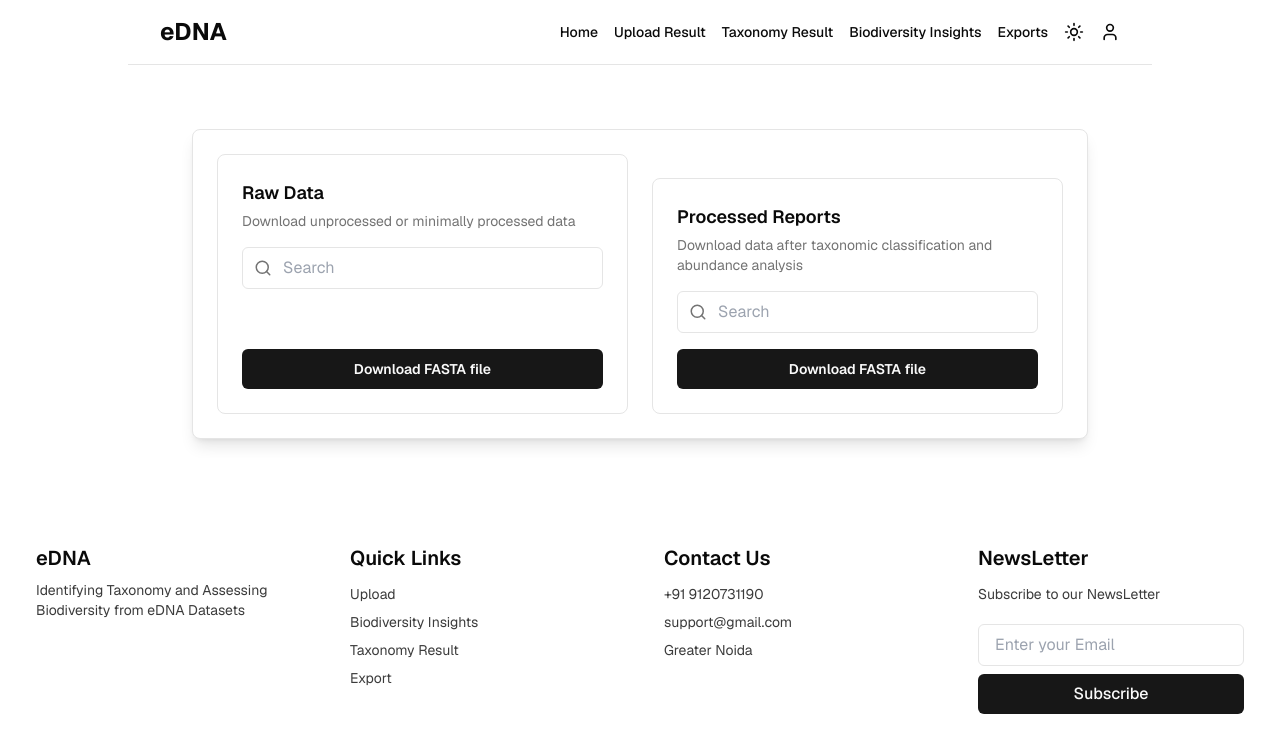
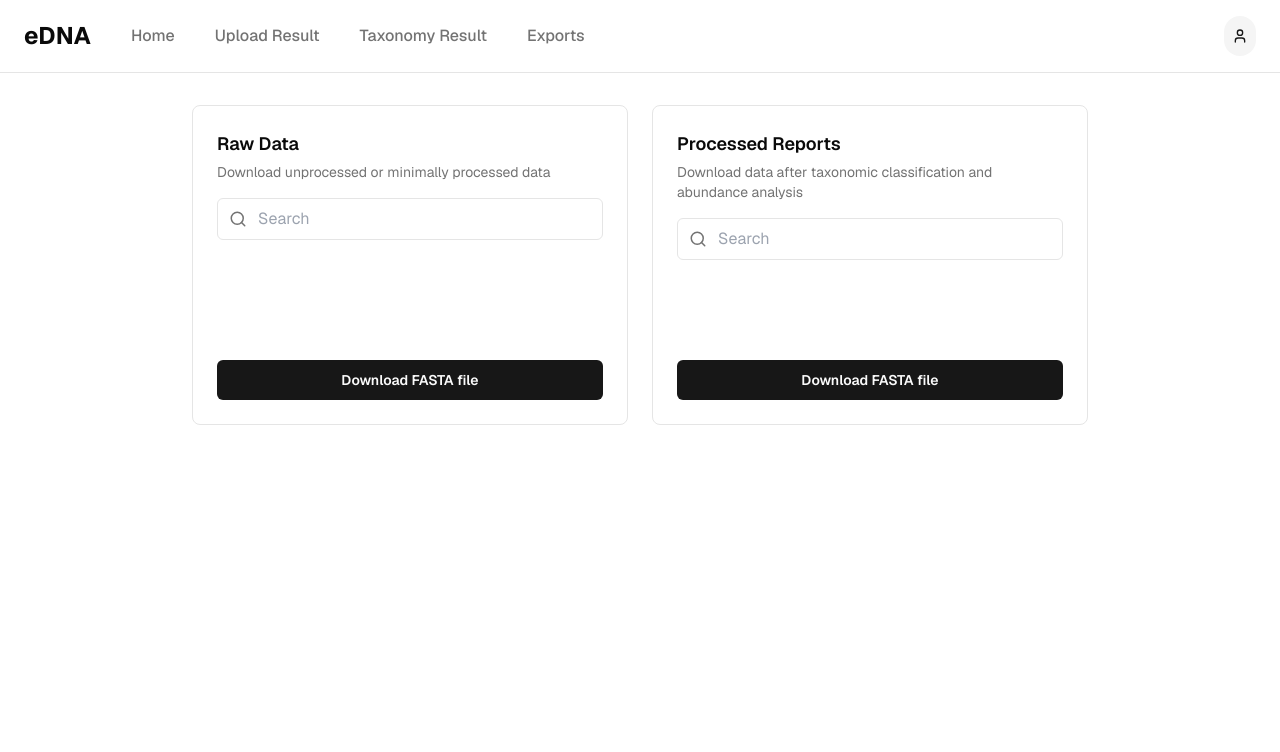
Before and after one commit to YajjatGupta/Edna-Project, a Next.js app in the folder frontend/: page /exports in a window 1280 px wide. Shown: the top 752 px of the page. Built offline with nearby package versions, Linux system fonts and the light colour scheme.

Commit message:
frontend almost done

```diff
--- a/frontend/app/exports/page.tsx
+++ b/frontend/app/exports/page.tsx
@@ -1,50 +1,108 @@
 "use client";
 
-import React from "react";
+import React, { useEffect, useState } from "react";
 import { Button } from "@/components/ui/button";
-import { Search, Sun, User } from "lucide-react"; // Added Sun and User icons
+import {
+  Sheet,
+  SheetContent,
+  SheetHeader,
+  SheetTitle,
+  SheetTrigger,
+} from "@/components/ui/sheet";
+import { Menu, Search, User, Sun } from "lucide-react";
 
-export default function ExportsPage() {
+function Header() {
   const navItems = [
     { name: "Home", href: "/" },
     { name: "Upload Result", href: "/upload-data" },
     { name: "Taxonomy Result", href: "/analysis-results" },
-    { name: "Biodiversity Insights", href: "/biodiversity-insights" },
     { name: "Exports", href: "/exports" },
   ];
 
+  return (
+    <header className="w-full max-w-[1320px] mx-auto py-4 px-6 border-b border-border">
+      <div className="flex items-center justify-between">
+        <div className="flex items-center gap-6">
+          <span className="text-2xl font-bold">eDNA</span>
+          <nav className="hidden md:flex items-center gap-2">
+            {navItems.map((item) => (
+              <a
+                key={item.name}
+                href={item.href}
+                className="text-muted-foreground hover:text-foreground px-4 py-2 rounded-full font-medium transition-colors"
+              >
+                {item.name}
+              </a>
+            ))}
+          </nav>
+        </div>
+        <div className="flex items-center gap-4">
+          {/* <Button className="p-2 rounded-full bg-secondary text-secondary-foreground hover:bg-secondary/90 hidden md:block">
+            <Sun className="h-5 w-5" />
+          </Button> */}
+          <Button className="p-2 rounded-full bg-secondary text-secondary-foreground hover:bg-secondary/90 hidden md:block">
+            <User className="h-5 w-5" />
+          </Button>
+          <Sheet>
+            <SheetTrigger asChild className="md:hidden">
+              <Button variant="ghost" size="icon">
+                <Menu className="h-7 w-7" />
+              </Button>
+            </SheetTrigger>
+            <SheetContent side="bottom" className="bg-background border-t border-border text-foreground">
+              <SheetHeader>
+                <SheetTitle className="text-xl font-semibold">Navigation</SheetTitle>
+              </SheetHeader>
+              <nav className="flex flex-col gap-4 mt-6">
+                {navItems.map((item) => (
+                  <a
+                    key={item.name}
+                    href={item.href}
+                    className="text-muted-foreground hover:text-foreground text-lg py-2"
+                  >
+                    {item.name}
+                  </a>
+                ))}
+              </nav>
+            </SheetContent>
+          </Sheet>
+        </div>
+      </div>
+    </header>
+  );
+}
+
+export default function ExportsPage() {
+  const [showFooter, setShowFooter] = useState(false);
+
   const handleExport = (type: string) => {
     console.log(`Exporting ${type} data...`);
-    // NOTE: alert() has been replaced with a console log for functionality
-    // in this environment. You can implement a custom modal or message
-    // box here for a better user experience.
   };
+
+  // Show footer after scrolling a little
+  useEffect(() => {
+    const handleScroll = () => {
+      if (window.scrollY > 50) {
+        setShowFooter(true);
+      } else {
+        setShowFooter(false);
+      }
+    };
+
+    window.addEventListener("scroll", handleScroll);
+    return () => window.removeEventListener("scroll", handleScroll);
+  }, []);
 
   return (
     <div className="flex flex-col min-h-screen bg-background text-foreground">
       {/* Header */}
-      <header className="w-full max-w-5xl mx-auto flex items-center justify-between p-4 px-8 border-b border-border mb-8">
-        <h1 className="text-2xl font-bold">eDNA</h1>
-        <div className="flex items-center gap-4 text-sm font-medium">
-          <nav className="hidden md:flex items-center gap-4">
-            {navItems.map((item) => (
-              <a key={item.name} href={item.href} className="hover:underline">
-                {item.name}
-              </a>
-            ))}
-          </nav>
-          <div className="flex items-center gap-4">
-            <Sun size={20} className="text-foreground cursor-pointer" />
-            <User size={20} className="text-foreground cursor-pointer" />
-          </div>
-        </div>
-      </header>
+      <Header />
 
       {/* Main Content */}
-      <div className="flex-grow flex flex-col items-center pt-8">
-        <main className="w-full max-w-4xl p-6 bg-card rounded-lg border border-border shadow-lg space-y-6 flex flex-col md:flex-row gap-6 items-stretch">
-          {/* Raw Data section */}
-          <div className="flex-1 p-6 border border-border rounded-lg bg-background flex flex-col justify-between">
+      <main className="flex-grow flex flex-col items-center pt-8 px-6 md:px-12">
+        <div className="w-full max-w-4xl flex flex-col md:flex-row gap-6">
+          {/* Raw Data */}
+          <div className="flex-1 p-6 border border-border rounded-lg bg-background flex flex-col justify-between min-h-[320px]">
             <div>
               <h3 className="text-lg font-semibold">Raw Data</h3>
               <p className="text-sm text-muted-foreground mt-1">
@@ -56,7 +114,10 @@ export default function ExportsPage() {
                   placeholder="Search"
                   className="w-full pl-10 pr-4 py-2 border rounded-md focus:outline-none focus:ring-2 focus:ring-primary bg-card text-foreground"
                 />
-                <Search className="absolute left-3 top-1/2 -translate-y-1/2 text-muted-foreground" size={18} />
+                <Search
+                  className="absolute left-3 top-1/2 -translate-y-1/2 text-muted-foreground"
+                  size={18}
+                />
               </div>
             </div>
             <Button
@@ -67,12 +128,13 @@ export default function ExportsPage() {
             </Button>
           </div>
 
-          {/* Processed Reports section */}
-          <div className="flex-1 p-6 border border-border rounded-lg bg-background flex flex-col justify-between">
+          {/* Processed Reports */}
+          <div className="flex-1 p-6 border border-border rounded-lg bg-background flex flex-col justify-between min-h-[320px]">
             <div>
               <h3 className="text-lg font-semibold">Processed Reports</h3>
               <p className="text-sm text-muted-foreground mt-1">
-                Download data after taxonomic classification and abundance analysis
+                Download data after taxonomic classification and abundance
+                analysis
               </p>
               <div className="relative mt-4">
                 <input
@@ -80,7 +142,10 @@ export default function ExportsPage() {
                   placeholder="Search"
                   className="w-full pl-10 pr-4 py-2 border rounded-md focus:outline-none focus:ring-2 focus:ring-primary bg-card text-foreground"
                 />
-                <Search className="absolute left-3 top-1/2 -translate-y-1/2 text-muted-foreground" size={18} />
+                <Search
+                  className="absolute left-3 top-1/2 -translate-y-1/2 text-muted-foreground"
+                  size={18}
+                />
               </div>
             </div>
             <Button
@@ -90,18 +155,26 @@ export default function ExportsPage() {
               Download FASTA file
             </Button>
           </div>
-        </main>
-      </div>
+        </div>
+      </main>
 
-      {/* Footer */}
-      <footer className="w-full max-w-[1320px] mx-auto px-5 py-10 md:py-[70px] bg-background">
+      {/* Footer (appears after scrolling) */}
+      <footer
+        className={`w-full max-w-[1320px] mx-auto px-5 py-10 md:py-[70px] bg-background mt-20 transition-opacity duration-700 ${
+          showFooter ? "opacity-100" : "opacity-0 pointer-events-none"
+        }`}
+      >
         <div className="grid grid-cols-1 md:grid-cols-2 lg:grid-cols-4 gap-8 md:gap-12 p-4">
           <div className="flex flex-col gap-2">
             <h3 className="text-foreground text-xl font-semibold">eDNA</h3>
-            <p className="text-foreground/80 text-sm font-normal">Identifying Taxonomy and Assessing Biodiversity from eDNA Datasets</p>
+            <p className="text-foreground/80 text-sm font-normal">
+              Identifying Taxonomy and Assessing Biodiversity from eDNA Datasets
+            </p>
           </div>
           <div className="flex flex-col gap-3">
-            <h3 className="text-foreground text-xl font-semibold">Quick Links</h3>
+            <h3 className="text-foreground text-xl font-semibold">
+              Quick Links
+            </h3>
             <div className="flex flex-col gap-2">
               <a href="#" className="text-foreground/80 text-sm font-normal transition-transform transform hover:scale-[1.02] hover:underline">Upload</a>
               <a href="#" className="text-foreground/80 text-sm font-normal transition-transform transform hover:scale-[1.02] hover:underline">Biodiversity Insights</a>
@@ -110,7 +183,9 @@ export default function ExportsPage() {
             </div>
           </div>
           <div className="flex flex-col gap-3">
-            <h3 className="text-foreground text-xl font-semibold">Contact Us</h3>
+            <h3 className="text-foreground text-xl font-semibold">
+              Contact Us
+            </h3>
             <div className="flex flex-col gap-2">
               <p className="text-foreground/80 text-sm font-normal transition-transform transform hover:scale-[1.02]">+91 9120731190</p>
               <p className="text-foreground/80 text-sm font-normal transition-transform transform hover:scale-[1.02]">support@gmail.com</p>
@@ -118,15 +193,19 @@ export default function ExportsPage() {
             </div>
           </div>
           <div className="flex flex-col gap-3">
-            <h3 className="text-foreground text-xl font-semibold">NewsLetter</h3>
-            <p className="text-foreground/80 text-sm font-normal">Subscribe to our NewsLetter</p>
+            <h3 className="text-foreground text-xl font-semibold">
+              Newsletter
+            </h3>
+            <p className="text-foreground/80 text-sm font-normal">Subscribe to our Newsletter</p>
             <div className="flex flex-col gap-2 mt-2">
               <input
                 type="email"
                 placeholder="Enter your Email"
                 className="px-4 py-2 border rounded-md focus:outline-none focus:ring-2 focus:ring-primary bg-card text-foreground"
               />
-              <button className="bg-primary text-primary-foreground px-4 py-2 rounded-md font-medium transition-transform transform hover:scale-[1.02]">Subscribe</button>
+              <button className="bg-primary text-primary-foreground px-4 py-2 rounded-md font-medium transition-transform transform hover:scale-[1.02]">
+                Subscribe
+              </button>
             </div>
           </div>
         </div>
--- a/frontend/app/upload-data/page.tsx
+++ b/frontend/app/upload-data/page.tsx
@@ -3,9 +3,69 @@
 import React, { useState, useRef, useEffect } from "react";
 import { Button } from "@/components/ui/button";
 import { Sheet, SheetContent, SheetHeader, SheetTitle, SheetTrigger } from "@/components/ui/sheet";
-import { Menu, Upload } from "lucide-react";
-import { useRouter } from "next/navigation";
-import Link from "next/link";
+import { Menu, Upload, Sun, User } from "lucide-react";
+
+// Header Component from the Exports Page
+function Header() {
+  const navItems = [
+    { name: "Home", href: "/" },
+    { name: "Upload Result", href: "/upload-data" },
+    { name: "Taxonomy Result", href: "/analysis-results" },
+    { name: "Exports", href: "/exports" },
+  ];
+
+  return (
+    <header className="w-full max-w-[1320px] mx-auto py-4 px-6 border-b border-border">
+      <div className="flex items-center justify-between">
+        <div className="flex items-center gap-6">
+          <span className="text-2xl font-bold">eDNA</span>
+          <nav className="hidden md:flex items-center gap-2">
+            {navItems.map((item) => (
+              <a
+                key={item.name}
+                href={item.href}
+                className="text-muted-foreground hover:text-foreground px-4 py-2 rounded-full font-medium transition-colors"
+              >
+                {item.name}
+              </a>
+            ))}
+          </nav>
+        </div>
+        <div className="flex items-center gap-4">
+          {/* <Button className="p-2 rounded-full bg-secondary text-secondary-foreground hover:bg-secondary/90 hidden md:block">
+            <Sun className="h-5 w-5" />
+          </Button> */}
+          <Button className="p-2 rounded-full bg-secondary text-secondary-foreground hover:bg-secondary/90 hidden md:block">
+            <User className="h-5 w-5" />
+          </Button>
+          <Sheet>
+            <SheetTrigger asChild className="md:hidden">
+              <Button variant="ghost" size="icon">
+                <Menu className="h-7 w-7" />
+              </Button>
+            </SheetTrigger>
+            <SheetContent side="bottom" className="bg-background border-t border-border text-foreground">
+              <SheetHeader>
+                <SheetTitle className="text-xl font-semibold">Navigation</SheetTitle>
+              </SheetHeader>
+              <nav className="flex flex-col gap-4 mt-6">
+                {navItems.map((item) => (
+                  <a
+                    key={item.name}
+                    href={item.href}
+                    className="text-muted-foreground hover:text-foreground text-lg py-2"
+                  >
+                    {item.name}
+                  </a>
+                ))}
+              </nav>
+            </SheetContent>
+          </Sheet>
+        </div>
+      </div>
+    </header>
+  );
+}
 
 // Footer Component
 const LocalFooter = () => (
@@ -50,19 +110,30 @@ const LocalFooter = () => (
   </footer>
 );
 
+// Define the props interface for MessageModal
+interface MessageModalProps {
+  message: string;
+  onClose: () => void;
+}
+
+// Message Modal Component
+const MessageModal = ({ message, onClose }: MessageModalProps) => (
+  <div className="fixed inset-0 bg-black/50 flex items-center justify-center p-4 z-50">
+    <div className="bg-card p-6 rounded-lg shadow-xl max-w-sm w-full">
+      <h4 className="text-lg font-semibold mb-2">Notice</h4>
+      <p className="text-sm text-muted-foreground">{message}</p>
+      <div className="flex justify-end mt-4">
+        <Button onClick={onClose}>Close</Button>
+      </div>
+    </div>
+  </div>
+);
+
 export default function UploadPage() {
-  const router = useRouter();
   const [files, setFiles] = useState<File[]>([]);
   const fileInputRef = useRef<HTMLInputElement>(null);
-  const [isLoggedIn, setIsLoggedIn] = useState(true);
   const [showFooter, setShowFooter] = useState(false);
-
-  const navItems = [
-    { name: "Home", href: "/" },
-    { name: "Upload Result", href: "/upload-data" },
-    { name: "Taxonomy Result", href: "/analysis-results" },
-    { name: "Exports", href: "/exports" },
-  ];
+  const [messageModal, setMessageModal] = useState({ visible: false, message: "" });
 
   // Scroll handler to show footer only at bottom
   useEffect(() => {
@@ -91,55 +162,32 @@ export default function UploadPage() {
   const handleDivClick = () => fileInputRef.current?.click();
 
   const handleStartAnalysis = async () => {
-    if (files.length === 0) return alert("Please upload at least one FASTA file.");
+    if (files.length === 0) {
+      setMessageModal({ visible: true, message: "Please upload at least one FASTA file." });
+      return;
+    }
     const formData = new FormData();
     files.forEach((file) => formData.append("fasta_files", file));
     try {
       const res = await fetch("http://127.0.0.1:5001/analyze", { method: "POST", body: formData });
-      if (res.ok) { alert("Analysis submitted! Redirecting..."); router.push("/analysis-results"); }
-      else { const errorData = await res.json(); alert(`Error: ${errorData.message}`); }
-    } catch { alert("Network error. Please try again."); }
+      if (res.ok) {
+        setMessageModal({ visible: true, message: "Analysis submitted! Redirecting..." });
+        setTimeout(() => {
+          window.location.href = "/analysis-results";
+        }, 2000);
+      } else {
+        const errorData = await res.json();
+        setMessageModal({ visible: true, message: `Error: ${errorData.message}` });
+      }
+    } catch {
+      setMessageModal({ visible: true, message: "Network error. Please try again." });
+    }
   };
 
   return (
     <div className="flex flex-col min-h-screen bg-background text-foreground">
       {/* Navbar */}
-      <header className="w-full py-4 px-6 border-b border-border">
-        <div className="max-w-7xl mx-auto flex items-center justify-between">
-          <div className="flex items-center gap-6">
-            <img src="/logos/logo.png" alt="Logo" className="h-16 w-auto" />
-            <nav className="hidden md:flex items-center gap-2">
-              {navItems.map((item) => (
-                <Link key={item.name} href={item.href} className="text-[#888888] hover:text-foreground px-4 py-2 rounded-full font-medium transition-colors">
-                  {item.name}
-                </Link>
-              ))}
-            </nav>
-          </div>
-          <div className="flex items-center gap-4">
-            <Button className="hidden md:block bg-secondary text-secondary-foreground px-5 py-2.5 rounded-full font-medium shadow-sm text-base hover:scale-105 transition-transform">
-              Upload Data
-            </Button>
-            <Sheet>
-              <SheetTrigger asChild className="md:hidden">
-                <Button variant="ghost" size="icon"><Menu className="h-7 w-7" /></Button>
-              </SheetTrigger>
-              <SheetContent side="bottom" className="bg-background border-t border-border text-foreground">
-                <SheetHeader>
-                  <SheetTitle className="text-left text-xl font-semibold">Navigation</SheetTitle>
-                </SheetHeader>
-                <nav className="flex flex-col gap-4 mt-6">
-                  {navItems.map((item) => (
-                    <Link key={item.name} href={item.href} className="text-[#888888] hover:text-foreground text-lg py-2">
-                      {item.name}
-                    </Link>
-                  ))}
-                </nav>
-              </SheetContent>
-            </Sheet>
-          </div>
-        </div>
-      </header>
+      <Header />
 
       {/* Upload Section */}
       <main className="flex-grow flex flex-col items-center pt-8 px-6 md:px-12">
@@ -182,6 +230,14 @@ export default function UploadPage() {
       <div className={`${showFooter ? "opacity-100" : "opacity-0 pointer-events-none"} transition-opacity duration-500`}>
         <LocalFooter />
       </div>
+
+      {/* Message Modal */}
+      {messageModal.visible && (
+        <MessageModal
+          message={messageModal.message}
+          onClose={() => setMessageModal({ ...messageModal, visible: false })}
+        />
+      )}
     </div>
   );
 }
```
Also changed, not shown: frontend/components/header.tsx (+8 -4 lines), 2 other files (tests, documents, lock files or other folders).
